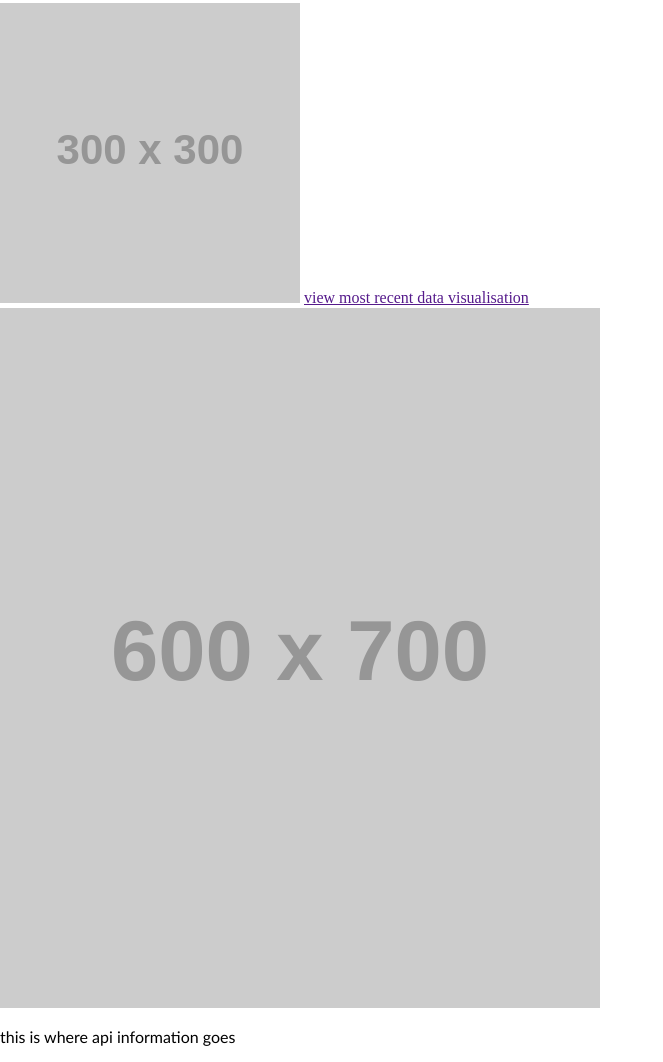
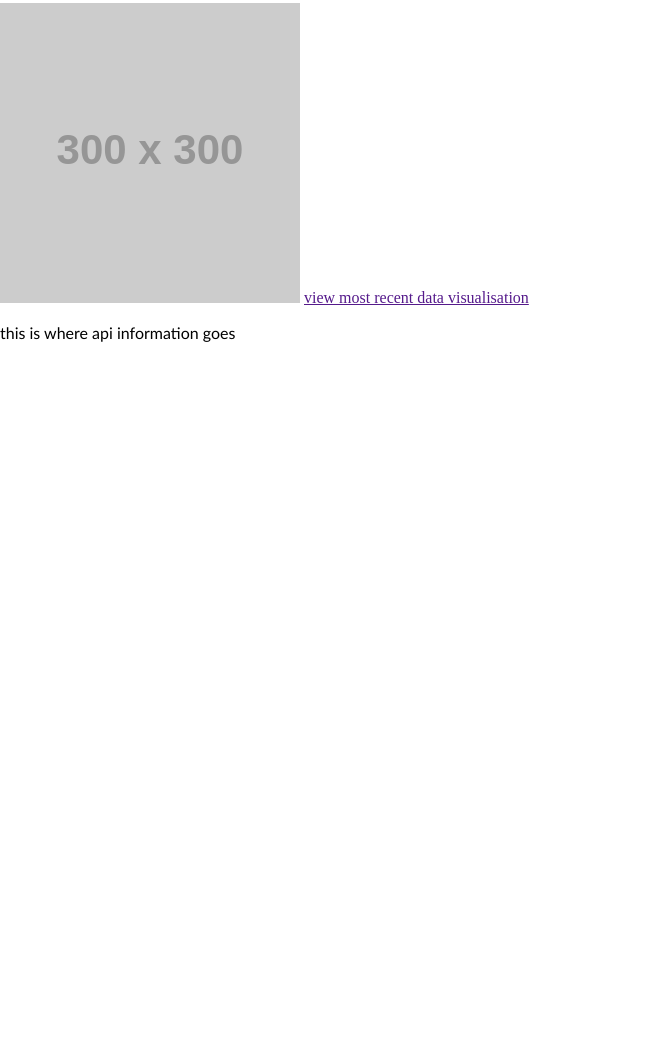
Before and after one commit to CaylonSmith/smith_website-2-, a plain HTML site: page index.html in a window 1280 px wide. Shown: the part 964-2026 px from the top of the page, without its empty margins (0-663 px from the left). After the commit the page ends 1322 px from the top, so only its background shows below. Drawn offline with nearby package versions, Linux system fonts and the light colour scheme; placeholder pictures from the web are drawn by us.

Commit message:
removed dummy image from index

```diff
--- a/index.html
+++ b/index.html
@@ -64,10 +64,6 @@
             />
             <a href="">view most recent data visualisation</a>
           </div>
-          <img
-            src="https://dummyimage.com/600x700/000/fff"
-            alt="anime picture?"
-          />
         </section>
       </div>
     </main>
```
